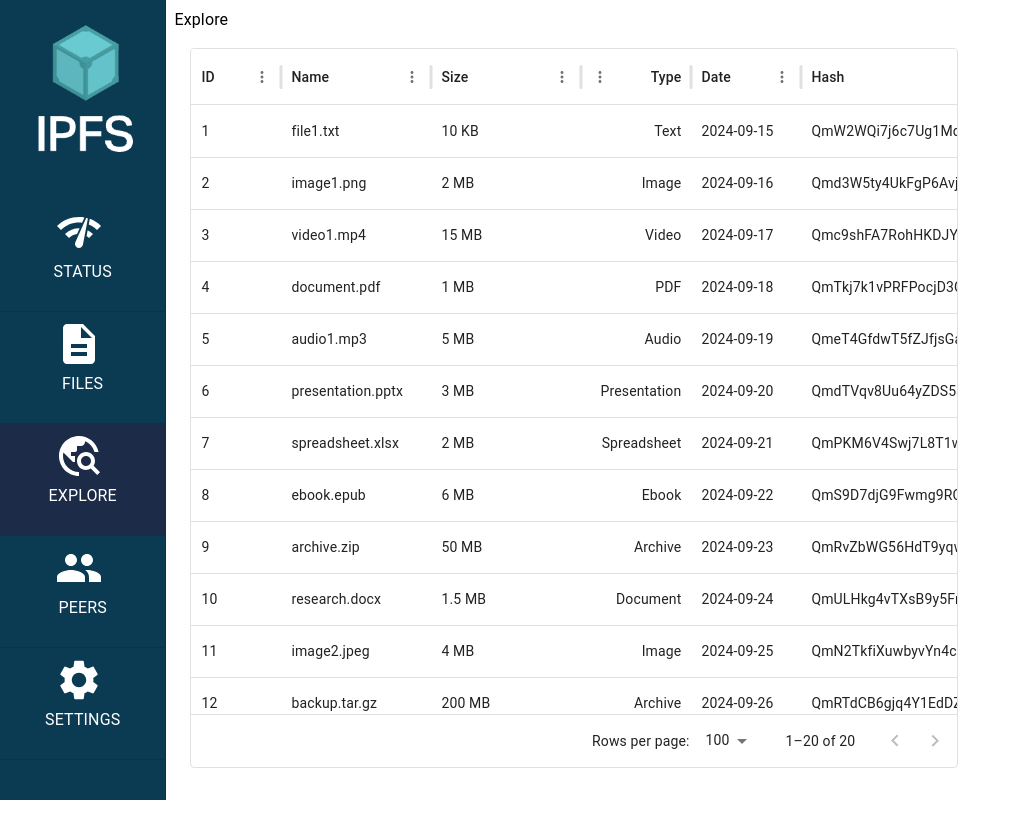
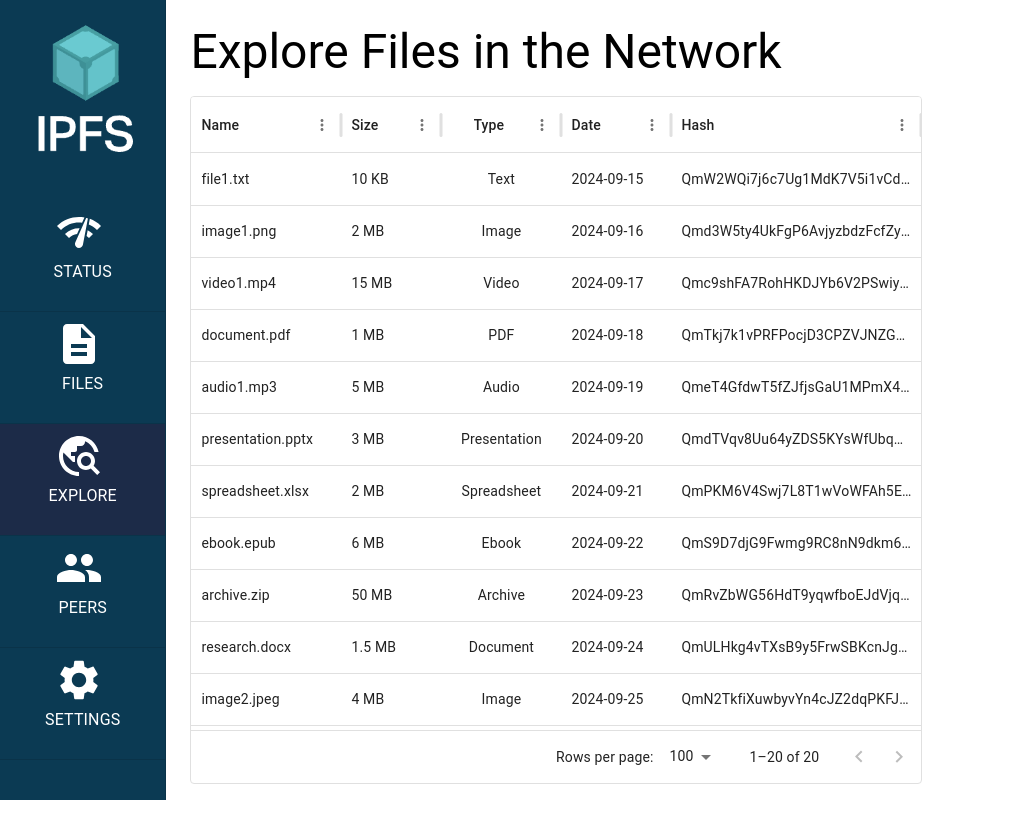
Before and after one commit to MazenIbrahim1/PHAJAM, a React (Vite) app: page /explore in a window 1280 px wide. Shown: the whole page, without its empty margins (0-1021 px from the left). Built offline with nearby package versions, Linux system fonts and the light colour scheme.

Commit message:
some styling

```diff
--- a/src/components/Explore/Explore.jsx
+++ b/src/components/Explore/Explore.jsx
@@ -1,10 +1,16 @@
 import { useState, useEffect } from "react";
-import { Box, Typography } from "@mui/material";
+import {
+  AppBar,
+  Box,
+  Container,
+  TextField,
+  Toolbar,
+  Typography,
+} from "@mui/material";
 import { DataGrid } from "@mui/x-data-grid";
 
 export default function Explore() {
   const columns = [
-    { field: "id", headerName: "ID", width: 90 },
     {
       field: "name",
       headerName: "Name",
@@ -13,13 +19,15 @@ export default function Explore() {
     {
       field: "size",
       headerName: "Size",
-      width: 150,
+      width: 100,
     },
     {
       field: "type",
       headerName: "Type",
       type: "number",
-      width: 110,
+      align: "center",
+      headerAlign: "center",
+      width: 120,
     },
     {
       field: "date",
@@ -29,7 +37,7 @@ export default function Explore() {
     {
       field: "hash",
       headerName: "Hash",
-      width: 200,
+      width: 250,
     },
   ];
 
@@ -201,6 +209,7 @@ export default function Explore() {
   // Function to fetch all files from DHT database from libp2p
 
   return (
+    <>
       <Box
         sx={{
           height: "100vh",
@@ -208,24 +217,22 @@ export default function Explore() {
           marginLeft: "13vw",
         }}
       >
-      <Typography>Explore</Typography>
         <Box
           sx={{
-          height: "90vh",
-          width: "60vw",
+            height: "95vh",
+            width: { xs: "30vw", md: "50vw" },
             display: "flex",
+            flexDirection: "column",
             justifyContent: "flex-start",
             alignItems: "flex-start",
+            gap: 2,
             padding: 2,
           }}
         >
-        <DataGrid
-          rows={files}
-          columns={columns}
-          pageSize={10}
-          rowsPerPageOptions={[5, 10, 20]}
-        />
+          <Typography variant="h3">Explore Files in the Network</Typography>
+          <DataGrid rows={files} columns={columns} />
         </Box>
       </Box>
+    </>
   );
 }
```
Lines whose indentation alone changed are shown as unchanged.
